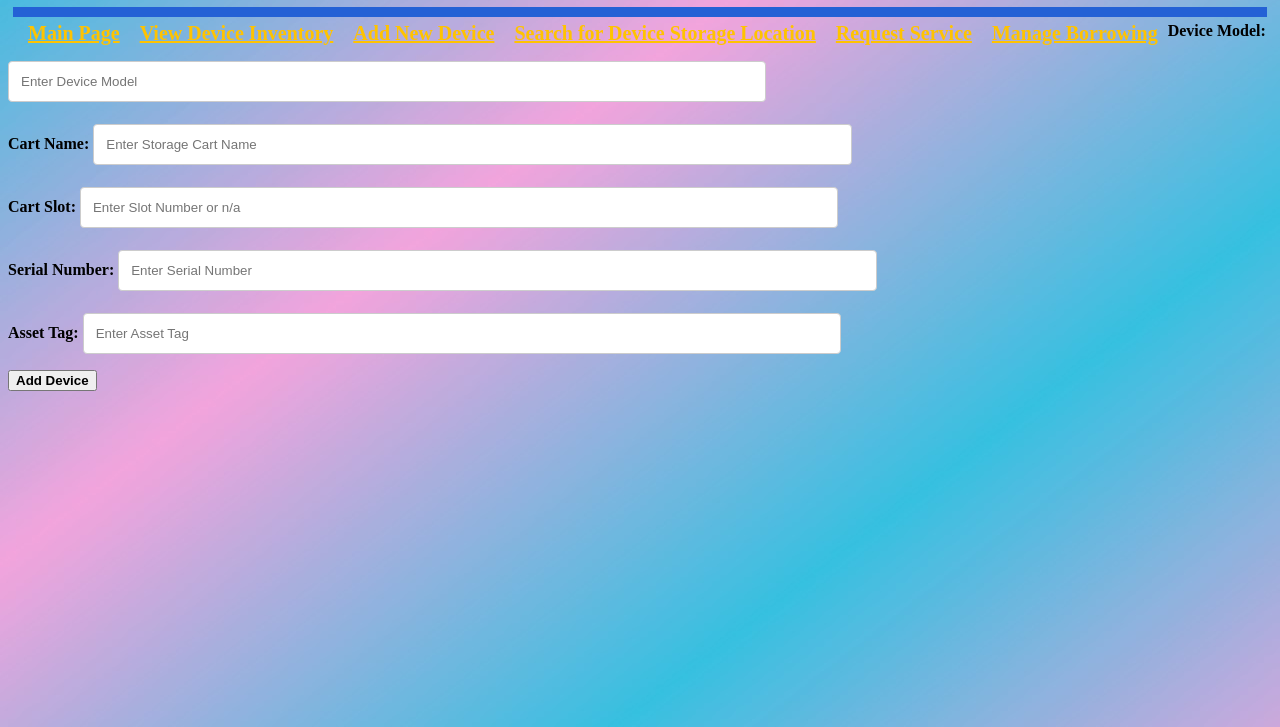
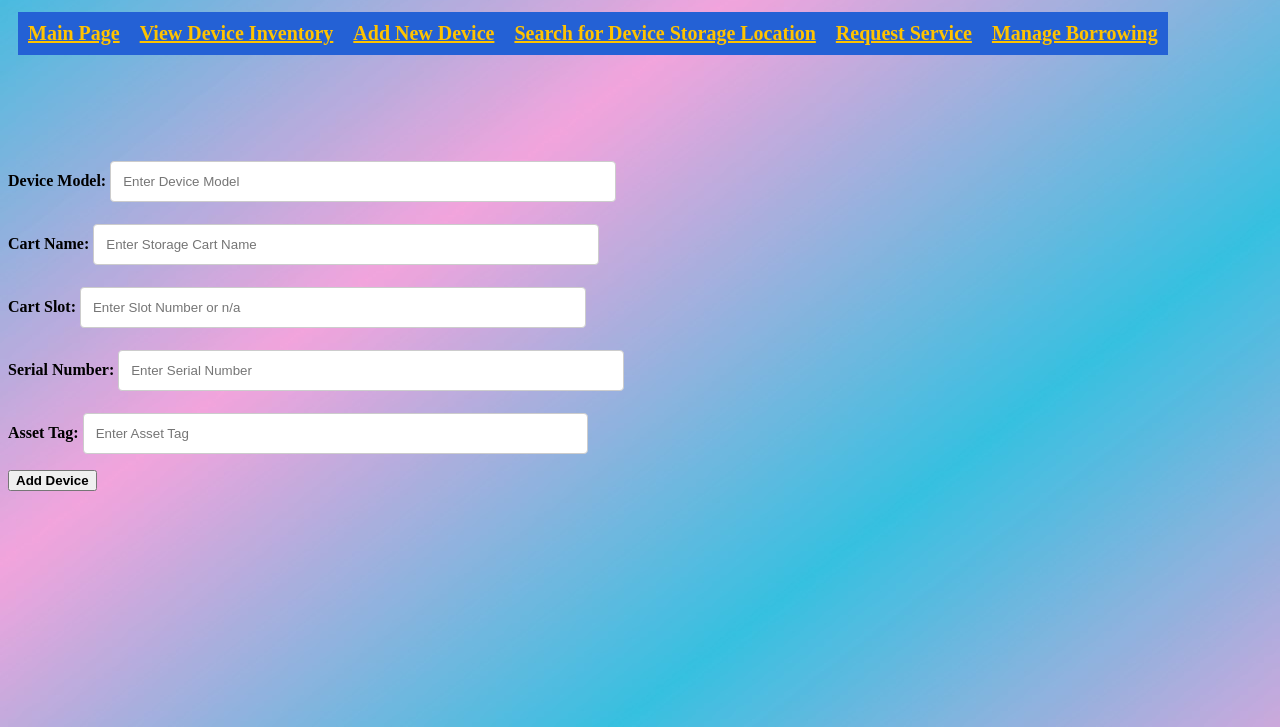
Before and after one commit to sortiz0997/seniorprojectwebpage, a plain HTML site: page addDevice.html in a window 1280 px wide. Shown: the part 73-800 px from the top of the page. Drawn offline with Linux system fonts and the light colour scheme.

Commit message:
styling adjustments

```diff
--- a/addDevice.html
+++ b/addDevice.html
@@ -18,6 +18,9 @@
           <li id="borrowManage"><a href="./borrowManagement">Manage Borrowing</a></li>
         </ul>
       </div>
+      <div id="break">
+          <br/>
+        </div>
       <div id="addInput">
         <p id="addNotification" style="display:none"></p>
           <form id="addDevice" action="#" onsubmit="addDevice(); return false;">
--- a/style.css
+++ b/style.css
@@ -8,13 +8,15 @@
   list-style: none;
   margin: 5px;
   padding: 5px;
-  background: #2461D5;
 }
+
 #navBar li {
   float: left;
   display: flex;
-  justify-content: space-around
+  justify-content: space-around;
+  background: #2461D5;
 }
+
 #navBar li a{
   display: block;
   width: 100%;
@@ -27,8 +29,14 @@
   background-color:  #FD69FF;
 }
 
+#break{
+  margin-top: 60px;
+  margin-bottom: 60px;
+  position: relative;
+}
+
 input {
-  width: 60%;
+  width: 40%;
   padding: 12px;
   border: 1px solid #ccc;
   border-radius: 4px;
```
Also changed, not shown: EventoryDraft1.html (+0 -7 lines), borrowManagement.html (+5 -2 lines), createNew.html (+7 -6 lines), locationSearch.html (+4 -1 lines), loginStart.html (+2 -1 lines), serviceRequests.html (+3 -0 lines), viewInventory.html (+3 -0 lines).
